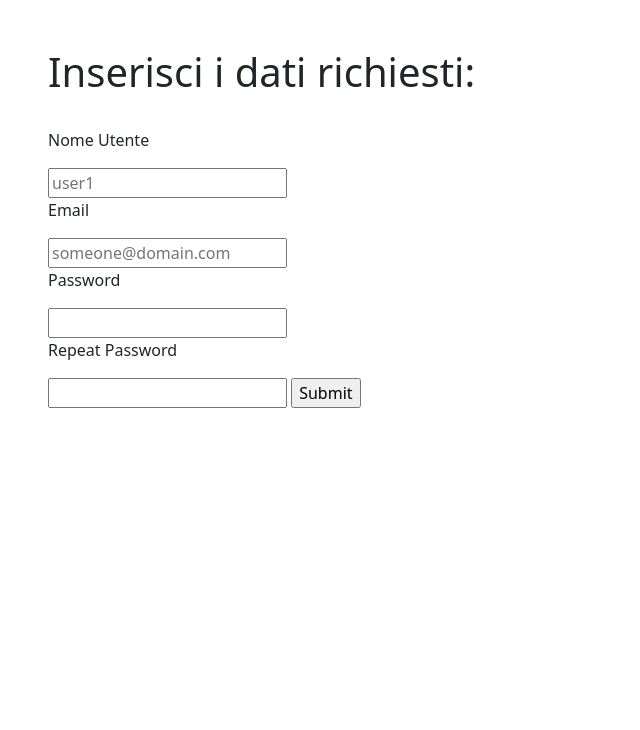
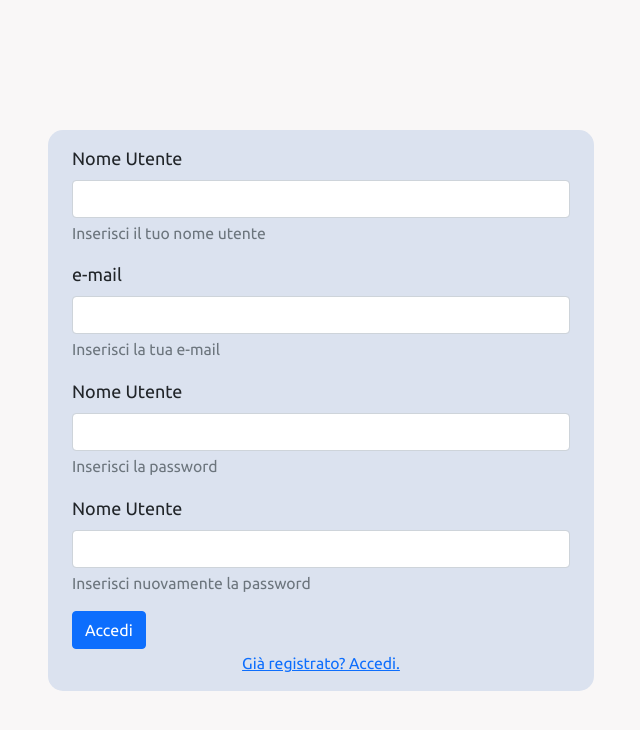
Before and after one commit to fBaz92/Progetto-Applicazioni-Dinamiche-per-il-web-2021, a Django app: template portale/templates/register.html in a window 1280 px wide. Shown: the top 730 px of the page, without its empty margins (319-959 px from the left). Run offline with Django 3.2, Linux system fonts and the light colour scheme; the template is opened without the code that fills it, so the values that code supplies are empty.

Commit message:
Login e Register
Aggiunte le pagine di Login e Register usando bootstrap

```diff
--- a/portale/templates/register.html
+++ b/portale/templates/register.html
@@ -3,29 +3,37 @@
 {% block content %}
 <Title>Register</Title>
 
-<h1>Inserisci i dati richiesti:</h1>
-  <br>
+
+  <div class="container container-register">
     <form method="POST" action="register">
-        {% csrf_token %}
-        <p>Nome Utente</p>
-        <input type="text" name="username" placeholder="user1"/>
-        <p>Email</p>
-        <input type="email" name="email" placeholder="someone@domain.com"/>
-        <p>Password</p>
-        <input type="password" name="password"/>
-        <p>Repeat Password</p>
-        <input type="password" name="password2"/>
-        <input type="submit"/>
-        {%for message in messages%}
-         <h3>{{message}} </h3>
-        {% endfor %}
+      {% csrf_token %}
+            <div class="mb-3 register-username">
+              <label for="RegisterNomeUtente" class="form-label">Nome Utente</label>
+              <input type="text" name="username" class="form-control" id="RegisterNomeUtente" aria-describedby="UserNameHelp">
+              <div id="UserNameHelp" class="form-text">Inserisci il tuo nome utente</div>
+            </div>
+            <div class="mb-3 ">
+              <label for="RegisterEMail" class="form-label">e-mail</label>
+              <input type="email" name="email" class="form-control" id="RegisterEmail" aria-describedby="EmailHelp">
+              <div id="EmailHelp" class="form-text">Inserisci la tua e-mail</div>
+            </div>
+            <div class="mb-3 ">
+              <label for="RegisterPassword" class="form-label">Nome Utente</label>
+              <input type="text" name="password" class="form-control" id="RegisterPassword" aria-describedby="PasswordHelp">
+              <div id="PasswordHelp" class="form-text">Inserisci la password</div>
+            </div>
+            <div class="mb-3 ">
+              <label for="RegisterPassword" class="form-label">Nome Utente</label>
+              <input type="text" name="password2" class="form-control" id="RegisterPassword" aria-describedby="PasswordHelp">
+              <div id="PasswordHelp" class="form-text">Inserisci nuovamente la password</div>
+            </div>
+            <button type="submit" class="btn btn-primary">Accedi</button>
+            <div class="mb-3 login-register">
+              <div class="text-center">
+                <a class="small" href="/login">Già registrato? Accedi.</a>
+              </div>
+            </div>
     </form>
-
-
-
-    <style>
-    h3 {color: red}
-    </style>
-
+  </div>
 
 {% endblock %}
--- a/static/styles.css
+++ b/static/styles.css
@@ -9,3 +9,37 @@
     display: inline-block;
   }
 */
+
+/*base.html*/
+.body-class{
+  background-color: #F9F7F7;
+  font-family: Ubuntu, Arial, Helvetica, sans-serif;
+  font-size: large;
+}
+
+/*login.html*/
+.container-login{
+  background-color: #DBE2EF;
+  margin-top: 30%;
+  border-radius: 15px;
+}
+
+.login-username{
+  padding: 3% 0 0 0;
+}
+
+.login-register{
+  padding: 0 0 3% 0;
+}
+
+/*register*/
+
+.container-register {
+  background-color: #DBE2EF;
+  margin-top: 15%;
+  border-radius: 15px;
+}
+
+.register-username {
+  padding: 3% 0 0 0;
+}
--- a/templates/base.html
+++ b/templates/base.html
@@ -11,13 +11,16 @@
 
 
     <meta http-equiv= "X-UA-Compatible" content="ie=edge" >
+
+    <!--Fonts-->
+    <link href="https://fonts.googleapis.com/css?family=Montserrat|Ubuntu" rel="stylesheet">
+    <!--Bootstrap-->
     <link href="https://cdn.jsdelivr.net/npm/bootstrap@5.1.0/dist/css/bootstrap.min.css" rel="stylesheet" integrity="sha384-KyZXEAg3QhqLMpG8r+8fhAXLRk2vvoC2f3B09zVXn8CA5QIVfZOJ3BCsw2P0p/We" crossorigin="anonymous">
-
-
+    <!--CSS-->
     <link rel="stylesheet" href="{% static 'styles.css' %}">
 </head>
 
-<body>
+<body class="body-class">
     <!-- your content here... -->
     <div class="container">
         <div class="row">
@@ -30,8 +33,9 @@
 
 
     </div>
+    <!--Vue-->
     <script src="https://cdnjs.cloudflare.com/ajax/libs/vue/2.6.14/vue.min.js" integrity="sha512-XdUZ5nrNkVySQBnnM5vzDqHai823Spoq1W3pJoQwomQja+o4Nw0Ew1ppxo5bhF2vMug6sfibhKWcNJsG8Vj9tg==" crossorigin="anonymous" referrerpolicy="no-referrer"></script>
-
+    <!--Js-->
     <script src="{% static 'main.js' %}"></script>
 </body>
 </html>
```
Also changed, not shown: portale/templates/index.html (+10 -0 lines), portale/templates/login.html (+7 -13 lines). Lines whose indentation alone changed are shown as unchanged.
